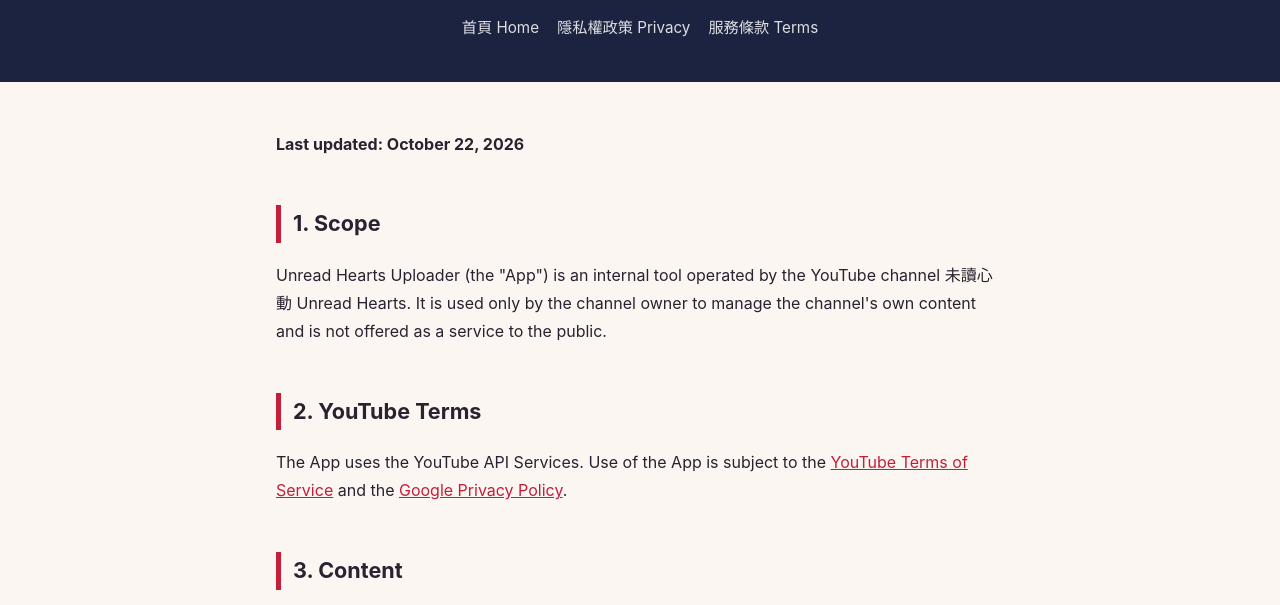
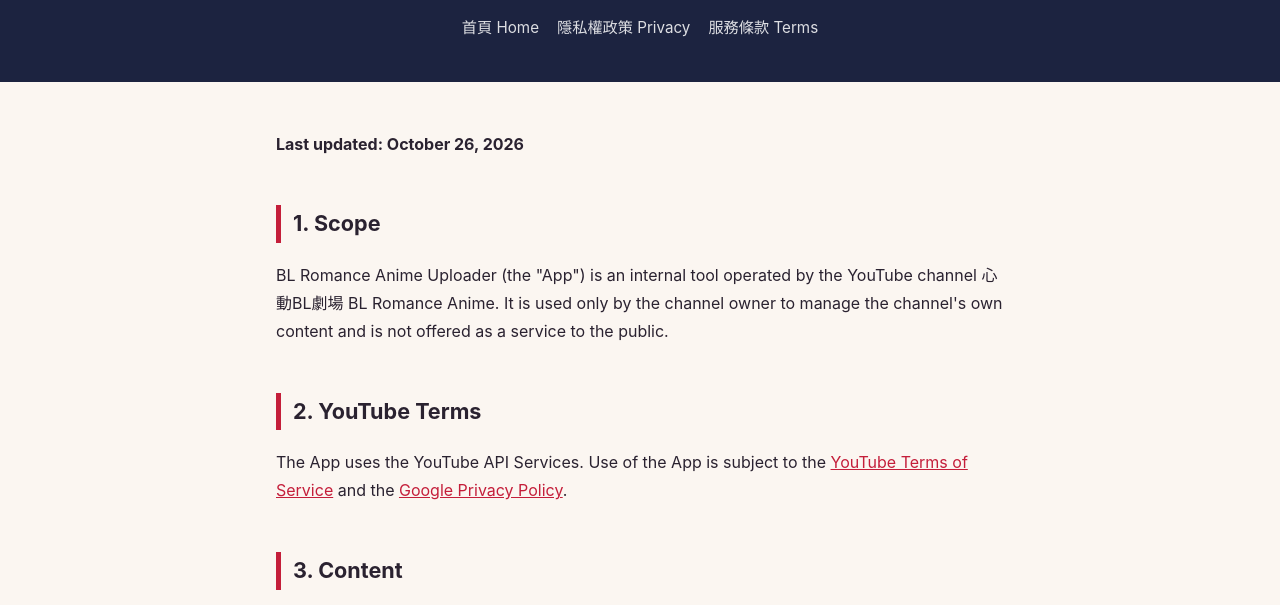
Before and after one commit to unreadheartsstudio/unreadheartsstudio.github.io, a plain HTML site: page terms.html in a window 1280 px wide. Shown: the part 136-741 px from the top of the page. Drawn offline with Linux system fonts and the light colour scheme.

Commit message:
Update brand references in terms page

```diff
--- a/terms.html
+++ b/terms.html
@@ -3,7 +3,7 @@
 <head>
 <meta charset="utf-8">
 <meta name="viewport" content="width=device-width, initial-scale=1">
-<title>Terms of Service — Unread Hearts</title>
+<title>Terms of Service — BL Romance Anime</title>
 <link rel="stylesheet" href="style.css">
 </head>
 <body>
@@ -17,9 +17,9 @@
   </nav>
 </header>
 <main>
-  <p><strong>Last updated: October 22, 2026</strong></p>
+  <p><strong>Last updated: October 26, 2026</strong></p>
   <h2>1. Scope</h2>
-  <p>Unread Hearts Uploader (the "App") is an internal tool operated by the YouTube channel 未讀心動 Unread Hearts. It is used only by the channel owner to manage the channel's own content and is not offered as a service to the public.</p>
+  <p>BL Romance Anime Uploader (the "App") is an internal tool operated by the YouTube channel 心動BL劇場 BL Romance Anime. It is used only by the channel owner to manage the channel's own content and is not offered as a service to the public.</p>
   <h2>2. YouTube Terms</h2>
   <p>The App uses the YouTube API Services. Use of the App is subject to the <a href="https://www.youtube.com/t/terms">YouTube Terms of Service</a> and the <a href="https://policies.google.com/privacy">Google Privacy Policy</a>.</p>
   <h2>3. Content</h2>
@@ -30,7 +30,7 @@
   <p><a href="mailto:baoc99547@gmail.com">baoc99547@gmail.com</a></p>
 </main>
 <footer>
-  © 2026 未讀心動 Unread Hearts ・ <a href="index.html">Home</a> ・ <a href="privacy.html">Privacy Policy</a>
+  © 2026 心動BL劇場 BL Romance Anime ・ <a href="index.html">Home</a> ・ <a href="privacy.html">Privacy Policy</a>
 </footer>
 </body>
 </html>
```
